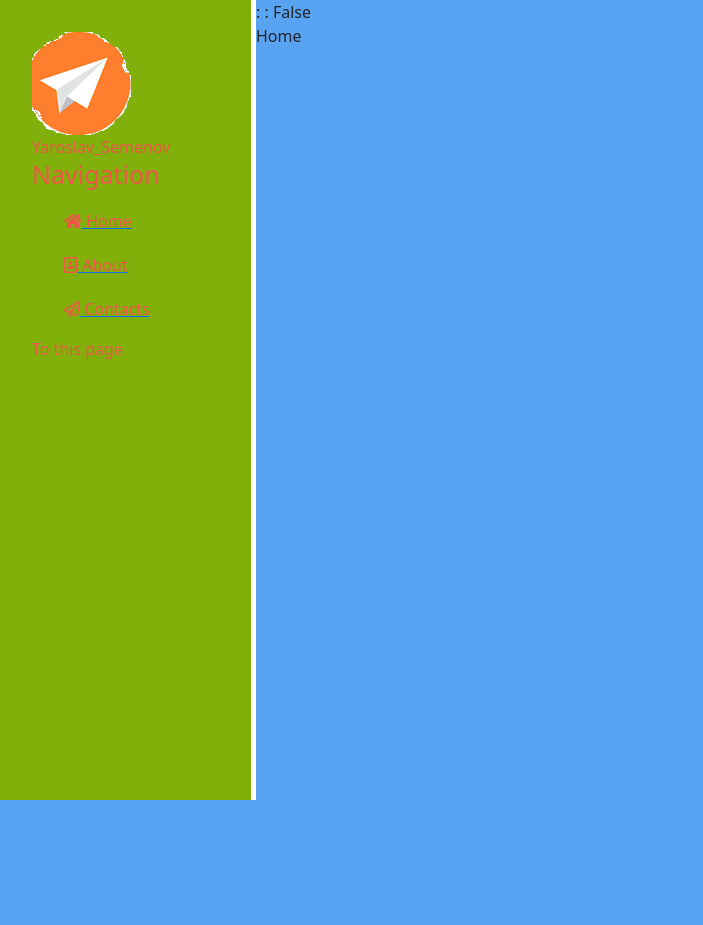
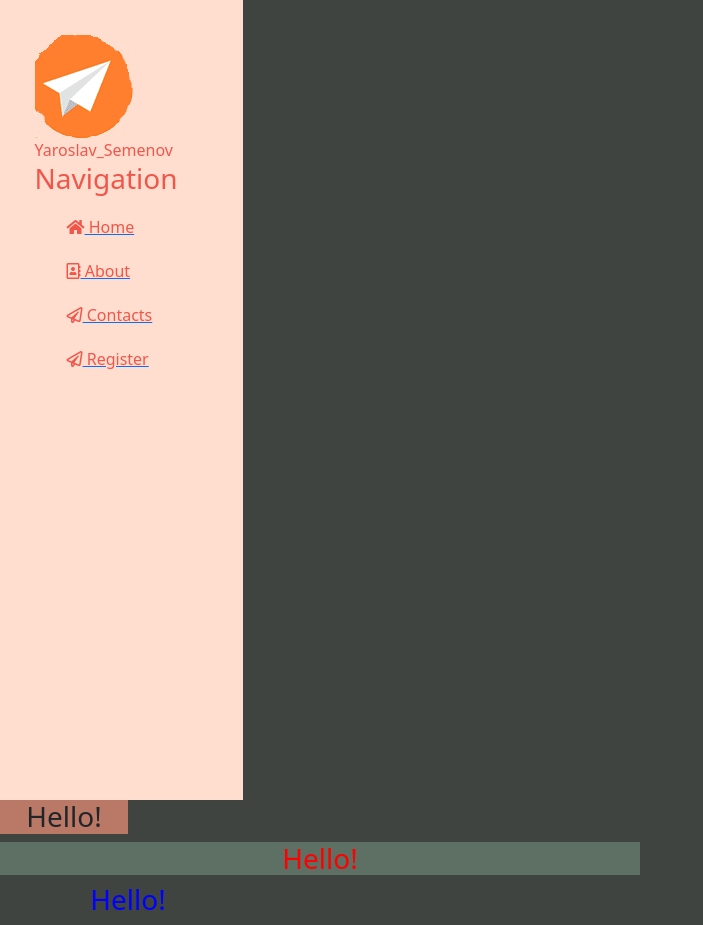
Before and after one commit to yariksem/mysite.Django, a Django app: page / in a window 1280 px wide. Shown: the whole page, without its empty margins (0-703 px from the left). Before the commit the page ends 800 px from the top, so only its background shows below. Run offline with Django 3.2, Linux system fonts and the light colour scheme; some libraries are stand-ins or nearby versions.

Commit message:
12:39 24.06.2021 settings up anckors to others pages

```diff
--- a/mysite/mysite/urls.py
+++ b/mysite/mysite/urls.py
@@ -19,6 +19,7 @@ from django.urls import path
 from django.conf import settings
 from django.conf.urls.static import static
 import home.views
+import register.views
 
 urlpatterns = [
     path('admin/', admin.site.urls),
@@ -26,4 +27,5 @@ urlpatterns = [
     path('about/', home.views.about),
     path('contacts', home.views.contacts),
     path('items/', home.views.items),
+    path('reg/', register.views.reg),
 ] + static(settings.STATIC_URL, document_root=settings.STATIC_ROOT)
--- /dev/null
+++ b/mysite/register/admin.py
@@ -0,0 +1,3 @@
+from django.contrib import admin
+
+# Register your models here.
--- /dev/null
+++ b/mysite/register/apps.py
@@ -0,0 +1,6 @@
+from django.apps import AppConfig
+
+
+class RegisterConfig(AppConfig):
+    default_auto_field = 'django.db.models.BigAutoField'
+    name = 'register'
--- /dev/null
+++ b/mysite/register/models.py
@@ -0,0 +1,3 @@
+from django.db import models
+
+# Create your models here.
--- /dev/null
+++ b/mysite/register/tests.py
@@ -0,0 +1,3 @@
+from django.test import TestCase
+
+# Create your tests here.
--- a/mysite/static/main/css/main.css
+++ b/mysite/static/main/css/main.css
@@ -3,28 +3,24 @@ h1 {
 }
 
 body {
-    background: #59A4F2;
+    background: #3f4441;
 }
 
-aside {
+aside.panel {
     float: left;
-    background: #81b00a;
-    width: 20%;
-    padding: 2.5%;
+    background: #ffdecf;
+    width: 19%;
+    padding: 2.7%;
     height: 100vh;
     color: #F1564A;
-    border-right: 5px solid #fff;
 }
 
-aside .logo {
+aside.logo {
     top: -30px;
 }
 
-aside .footer {
-    top: -30px;
-}
 
-aside h3 {
+aside.h3 {
     font-size: 25px;
 }
 
@@ -41,3 +37,25 @@ aside ul li:hover, aside ul a:hover {
     color: #6a3f3c;
     transform: scale(1.55);
 }
+
+div {
+    grid-template-rows: auto 1fr auto;
+    text-align: center;
+}
+
+div main {
+    color: red;
+    background: #5e6f64;
+    width:50%;
+}
+
+div footer {
+    color: blue;
+    width: 20%;
+
+}
+
+div header {
+    background: #ba7967;
+    width: 10%;
+}
--- /dev/null
+++ b/mysite/static/reg/main.js
@@ -0,0 +1,4 @@
+document.getElementById('check').onclick = function() {
+    let login = document.getElementById('username');
+    let password = document.getElementById('password');
+}
--- a/mysite/templates/base_site_template.html
+++ b/mysite/templates/base_site_template.html
@@ -5,16 +5,13 @@
     <meta charset="UTF-8">
     <link rel="stylesheet" href="https://cdn.jsdelivr.net/npm/bootstrap@5.0.1/dist/css/bootstrap.min.css">
     <link rel="stylesheet" href="https://use.fontawesome.com/releases/v5.8.2/css/all.css">
-    <link rel="stylesheet" href="{% static 'main/css/main.css' %}">
+    <link rel="stylesheet" href="{% static '/main/css/main.css' %}">
     <title>
-        {% block title %}
-            Standart_Page
-        {% endblock %}
+        {% block title %}Standart_Page{% endblock %}
     </title>
 </head>
 <body>
-    {{ user.username }} : {{ user.email }} : {{ user.is_active }}
-    <aside>
+    <aside class="panel">
         <img src="{% static 'main/img/img.png'%}" alt="Logo">
         <span class="logo">Yaroslav_Semenov</span>
         <h3>Navigation</h3>
@@ -22,19 +19,20 @@
             <a href="http://127.0.0.1:8000/"><li><i class="fas fa-home"></i> Home</li></a>
             <a href="http://127.0.0.1:8000/about/"><li><i class="far fa-address-book"></i> About</li></a>
             <a href="http://127.0.0.1:8000/contacts"><li><i class="far fa-paper-plane"></i> Contacts</li></a>
+            <a href="http://127.0.0.1:8000/reg"><li><i class="far fa-paper-plane"></i> Register</li></a>
         </ul>
-        {% block ms %}
-            Empty information.
-        {% endblock %}
     </aside>
-    <main>
-        {% block content %}
-        {% endblock %}
-    </main>
-    <div class="footer">
-        {% block footer %}
-            Footer is empty!
-        {% endblock %}
+    <div>
+        <header>
+            <h3>Hello!</h3>
+        </header>
+        <main>
+            <h3>Hello!</h3>
+        </main>
+        <footer>
+            <h3>Hello!</h3>
+        </footer>
     </div>
+
 </body>
 </html>
--- /dev/null
+++ b/mysite/templates/login.html
@@ -0,0 +1,3 @@
+{% extends 'base_site_template.html'%}
+
+{% block content %}{% endblock %}
```
Also changed, not shown: mysite/register/views.py (added, +16 -0 lines), mysite/templates/index.html (+3 -9 lines), mysite/templates/items.html (+3 -9 lines), mysite/db.sqlite3, mysite/register/__init__.py (added), mysite/register/migrations/__init__.py (added), mysite/register/users.db (added), mysite/static/main/img/img.png, mysite/users.db (added).
